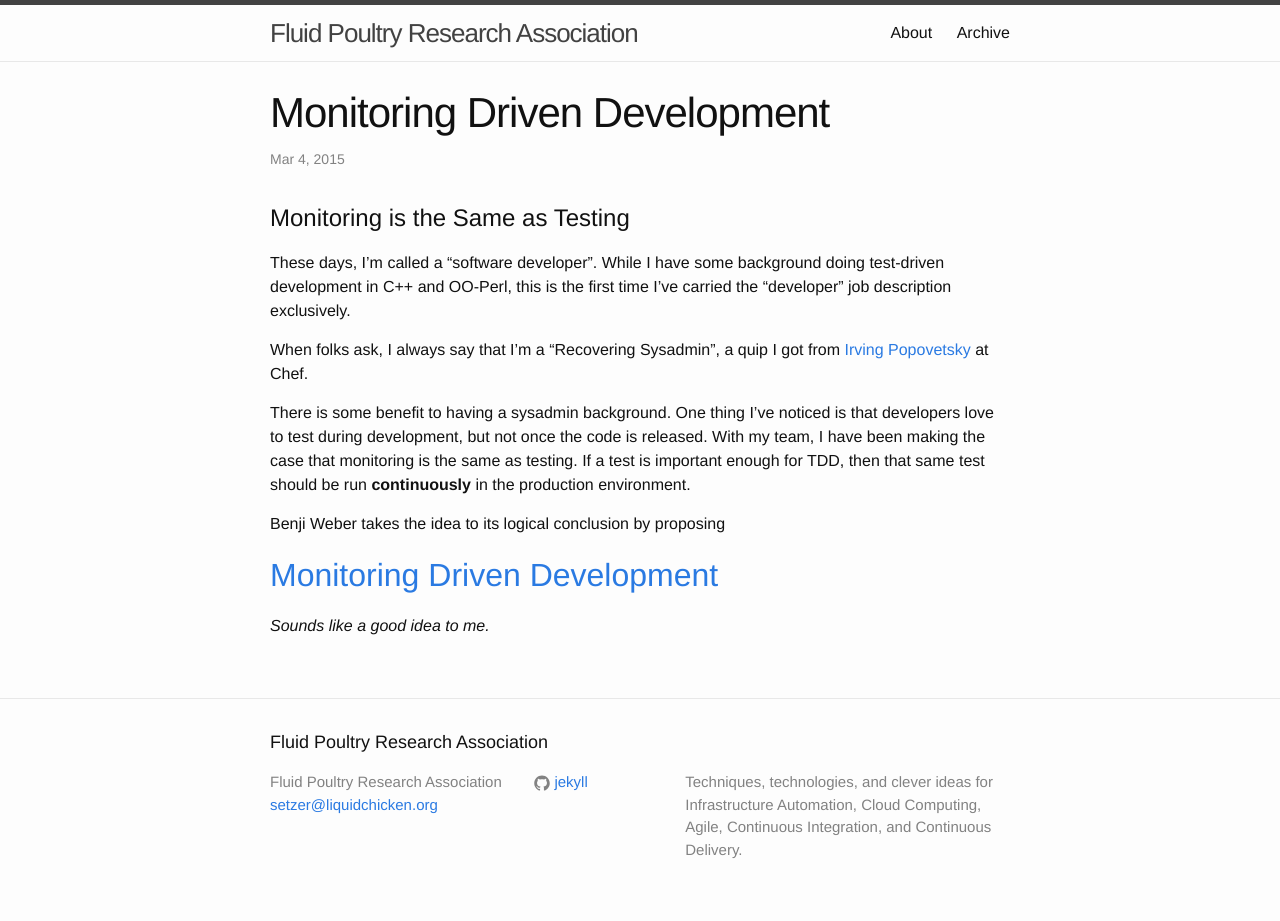
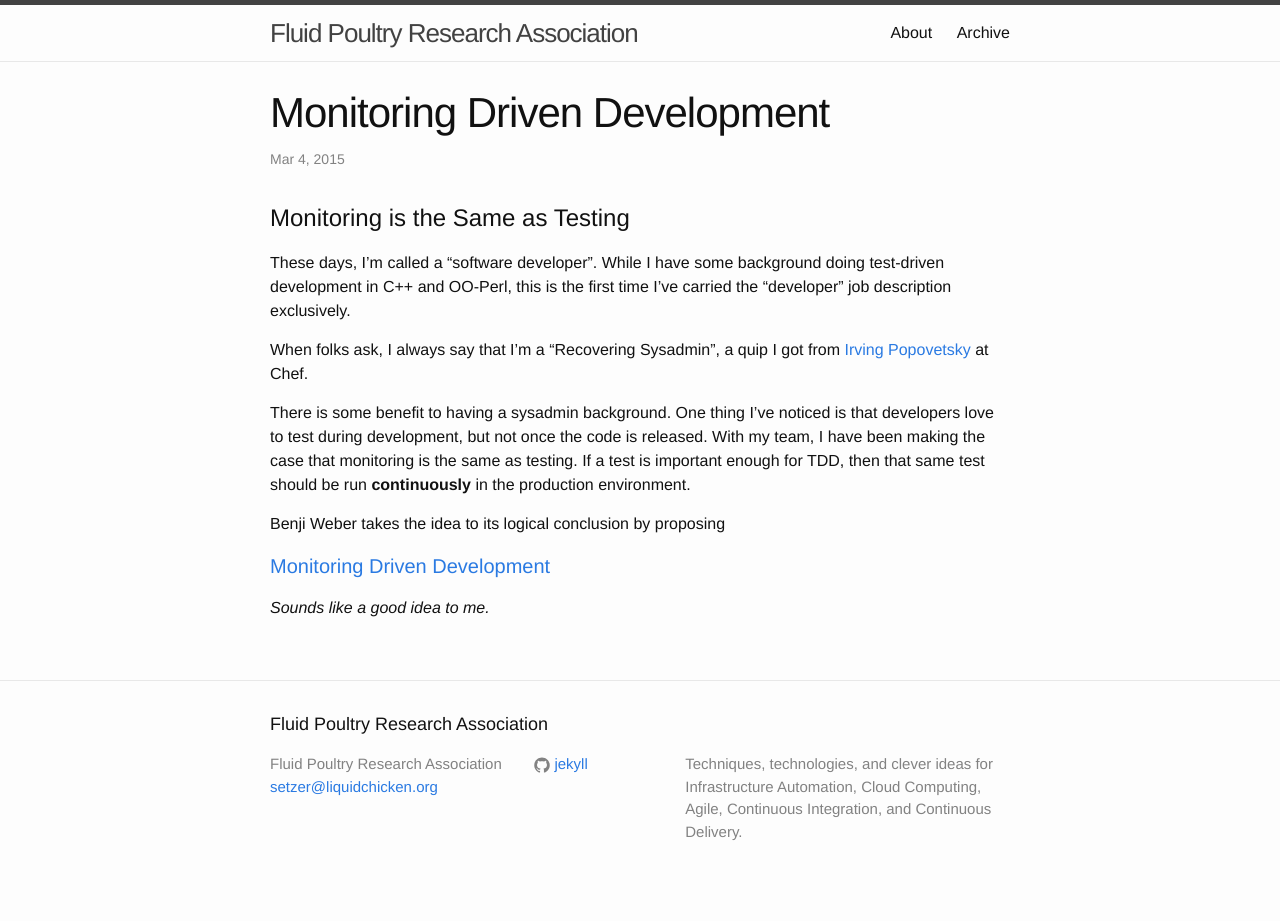
Before and after one commit to liquidchicken/liquidchicken.github.io, a Jekyll site: the page built from _posts/2015-03-04-monitoring-driven-development.md, in a window 1280 px wide. Built offline with Jekyll 4.4.1, drawn with Linux system fonts in a browser that asks for light colours; comment, search, counter and statistics services are not loaded.

```diff
--- a/_posts/2015-03-04-monitoring-driven-development.md
+++ b/_posts/2015-03-04-monitoring-driven-development.md
@@ -20,6 +20,6 @@ should be run **continuously** in the production environment.
 
 Benji Weber takes the idea to its logical conclusion by proposing
 
-## [Monitoring Driven Development](http://benjiweber.co.uk/blog/2015/03/02/monitoring-check-smells/)
+#### [Monitoring Driven Development](http://benjiweber.co.uk/blog/2015/03/02/monitoring-check-smells/)
 
 *Sounds like a good idea to me.*
```
